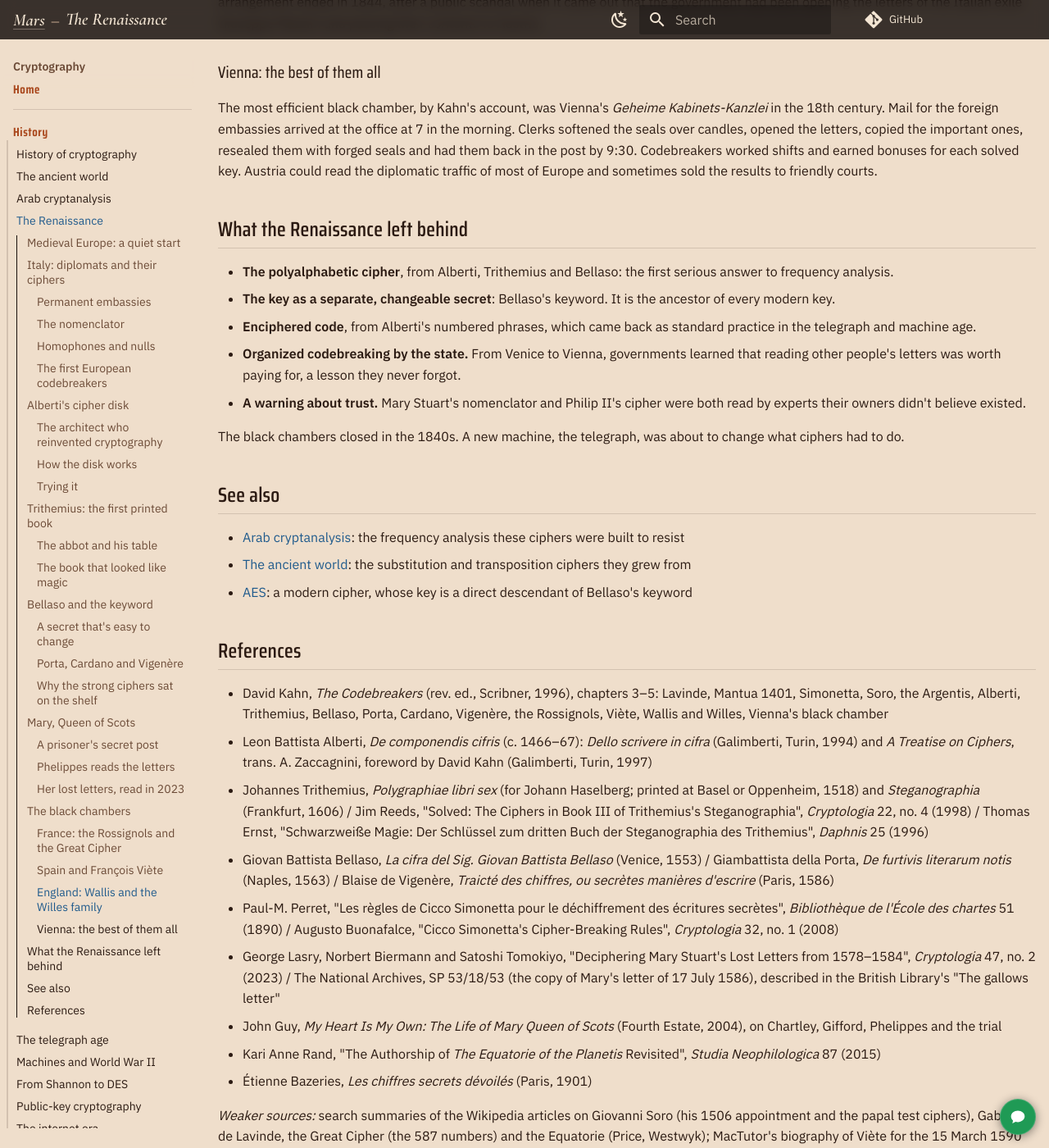
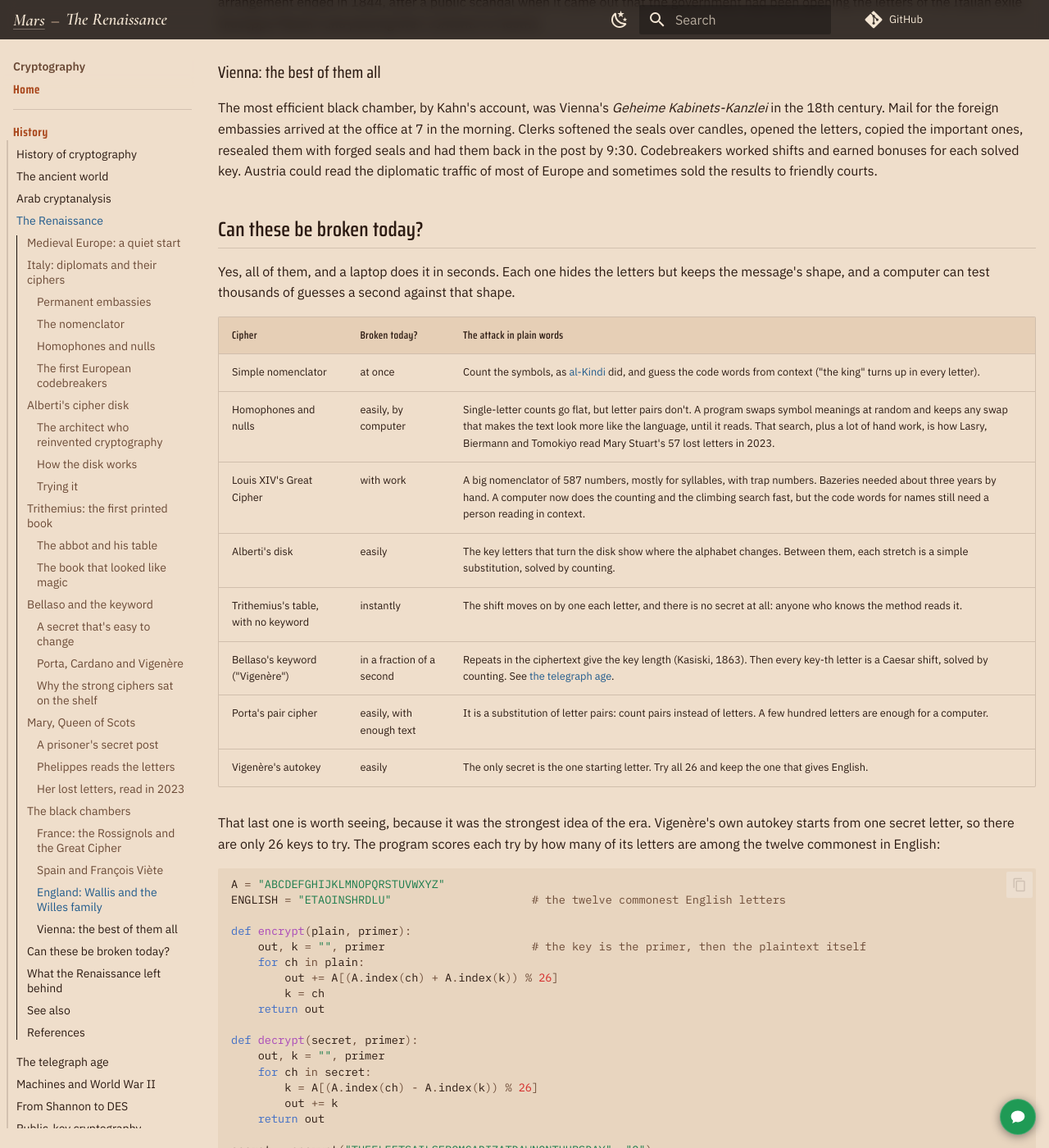
Before and after one commit to TTMathCS/cryptography, an MkDocs documentation site: the page built from docs/history/03-Renaissance.md, in a window 1280 px wide and 1400 px high, scrolled down 9719 px. Shown: the whole window at 82% size. Built offline with MkDocs 1.6.1 and Material for MkDocs 9.7.7, drawn with Linux system fonts in a browser that asks for light colours; comment, search, counter and statistics services are not loaded; some of the changed text lies outside the part shown.

Commit message:
History, Renaissance: 'Can these be broken today?' with the attack for each cipher, and a runnable break of Vigenère's one-letter autokey (#1)
Co-Authored-By: Claude Opus 5.5 <noreply@anthropic.com>
Claude-Session: https://claude.ai/code/session_01BzeR6oCkyYZtrCqTFc8DBr

````diff
--- a/docs/history/03-Renaissance.md
+++ b/docs/history/03-Renaissance.md
@@ -547,6 +547,69 @@ resealed them with forged seals and had them back in the post by 9:30. Codebreak
 bonuses for each solved key. Austria could read the diplomatic traffic of
 most of Europe and sometimes sold the results to friendly courts.
 
+## Can these be broken today?
+
+Yes, all of them, and a laptop does it in seconds. Each one hides the
+letters but keeps the message's shape, and a computer can test thousands
+of guesses a second against that shape.
+
+| Cipher | Broken today? | The attack in plain words |
+|---|---|---|
+| Simple nomenclator | at once | Count the symbols, as [al-Kindi](02-Arab-Cryptanalysis.md) did, and guess the code words from context ("the king" turns up in every letter). |
+| Homophones and nulls | easily, by computer | Single-letter counts go flat, but letter pairs don't. A program swaps symbol meanings at random and keeps any swap that makes the text look more like the language, until it reads. That search, plus a lot of hand work, is how Lasry, Biermann and Tomokiyo read Mary Stuart's 57 lost letters in 2023. |
+| Louis XIV's Great Cipher | with work | A big nomenclator of 587 numbers, mostly for syllables, with trap numbers. Bazeries needed about three years by hand. A computer now does the counting and the climbing search fast, but the code words for names still need a person reading in context. |
+| Alberti's disk | easily | The key letters that turn the disk show where the alphabet changes. Between them, each stretch is a simple substitution, solved by counting. |
+| Trithemius's table, with no keyword | instantly | The shift moves on by one each letter, and there is no secret at all: anyone who knows the method reads it. |
+| Bellaso's keyword ("Vigenère") | in a fraction of a second | Repeats in the ciphertext give the key length (Kasiski, 1863). Then every key-th letter is a Caesar shift, solved by counting. See [the telegraph age](04-Telegraph-Age.md#the-keyword-cipher-falls). |
+| Porta's pair cipher | easily, with enough text | It is a substitution of letter pairs: count pairs instead of letters. A few hundred letters are enough for a computer. |
+| Vigenère's autokey | easily | The only secret is the one starting letter. Try all 26 and keep the one that gives English. |
+
+That last one is worth seeing, because it was the strongest idea of the
+era. Vigenère's own autokey starts from one secret letter, so there are
+only 26 keys to try. The program scores each try by how many of its
+letters are among the twelve commonest in English:
+
+```python
+A = "ABCDEFGHIJKLMNOPQRSTUVWXYZ"
+ENGLISH = "ETAOINSHRDLU"                     # the twelve commonest English letters
+
+def encrypt(plain, primer):
+    out, k = "", primer                      # the key is the primer, then the plaintext itself
+    for ch in plain:
+        out += A[(A.index(ch) + A.index(k)) % 26]
+        k = ch
+    return out
+
+def decrypt(secret, primer):
+    out, k = "", primer
+    for ch in secret:
+        k = A[(A.index(ch) - A.index(k)) % 26]
+        out += k
+    return out
+
+secret = encrypt("THEFLEETSAILSFROMCADIZATDAWNONTHURSDAY", "Q")
+print("intercepted", secret)
+
+def score(text):                             # how much of the text is common letters
+    return sum(ch in ENGLISH for ch in text)
+
+for p in sorted(A, key=lambda p: -score(decrypt(secret, p)))[:3]:
+    print(p, score(decrypt(secret, p)), decrypt(secret, p))
+```
+
+Output:
+
+```
+intercepted JALJQPIXLSITDXWFAOCDLHZTWDWJBBGABLJVDY
+Q 31 THEFLEETSAILSFROMCADIZATDAWNONTHURSDAY
+F 24 EWPUWTPIDPTADUCDXRLSTOLIOPHCZCEWFGDSLN
+R 23 SIDGKFDURBHMRGQPLDZEHAZUCBVONOSITSREZZ
+```
+
+A longer secret start (a keyword instead of one letter) makes the search
+bigger, but the plaintext still feeds the key, so guessing a likely word
+anywhere in the message unlocks the text around it.
+
 ## What the Renaissance left behind
 
 - **The polyalphabetic cipher**, from Alberti, Trithemius and Bellaso: the
````
Also changed, not shown: 1 other file.
